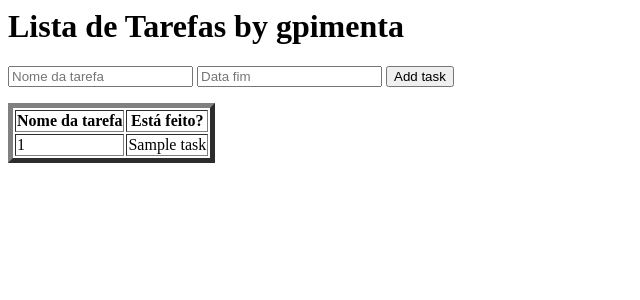
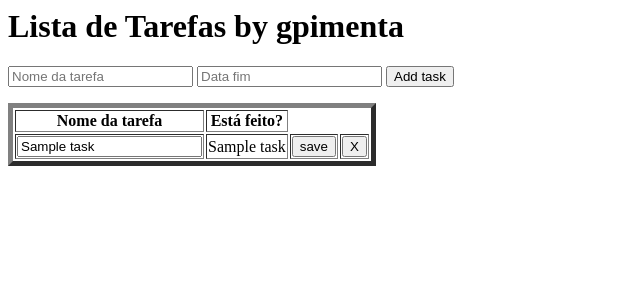
Before and after one commit to melt44/to_do_list_python, a Flask app: template templates/lista_tarefas.html in a window 1280 px wide. Shown: the top 300 px of the page, without its empty margins (0-640 px from the left). Run offline with Flask 3, Linux system fonts and the light colour scheme; the template is opened without the code that fills it: most values are stand-ins (such as "Sample title", 1, 10 or a date in 2020).

Commit message:
Adição das funções de alteração de task (update e delete)

```diff
--- a/app.py
+++ b/app.py
@@ -1,5 +1,5 @@
 from flask import Flask, render_template, request, redirect, url_for
-from DB import getTaskList, addTask
+from DB import getTaskList, addTask, updateTask, deleteTask
 
 app = Flask(__name__)
 
@@ -17,4 +17,16 @@ def add():
     addTask(nomeTask, dataFim)
     return redirect(url_for('home_pg'))
 
+@app.route("/update", methods=['POST'])
+def update():
+    nomeTaskAtualizada = request.form['updateTask']
+    id = request.form['ID']
+    button = request.form['saveOrDelete']
+    if button == 'save':
+        updateTask(nomeTaskAtualizada, id)
+    elif button == 'X':
+        deleteTask(id)
+    return redirect(url_for('home_pg'))
+
+
 app.run()
--- a/templates/lista_tarefas.html
+++ b/templates/lista_tarefas.html
@@ -18,12 +18,21 @@
                 </th>
             {% for task in tarefas %}
                 <tr>
-                    <td>
-                        {{ task[0] }}
-                    </td>
-                    <td>
-                        {{ task[1] }}
-                    </td>
+                    <form method="post" action="/update">
+                        <td>
+                            <input type="hidden" name="ID" value="{{ task[0] }}" />
+                            <input type="text" name="updateTask" value="{{ task[1] }}" />
+                        </td>
+                        <td>
+                            {{ task[2] }}
+                        </td>
+                        <td>
+                            <input type="submit" name="saveOrDelete" value="save">
+                        </td>
+                        <td>
+                            <input type="submit" name="saveOrDelete" value="X">
+                        </td>
+                    </form>
                 </tr>
             {% endfor %}
         </table>
```
